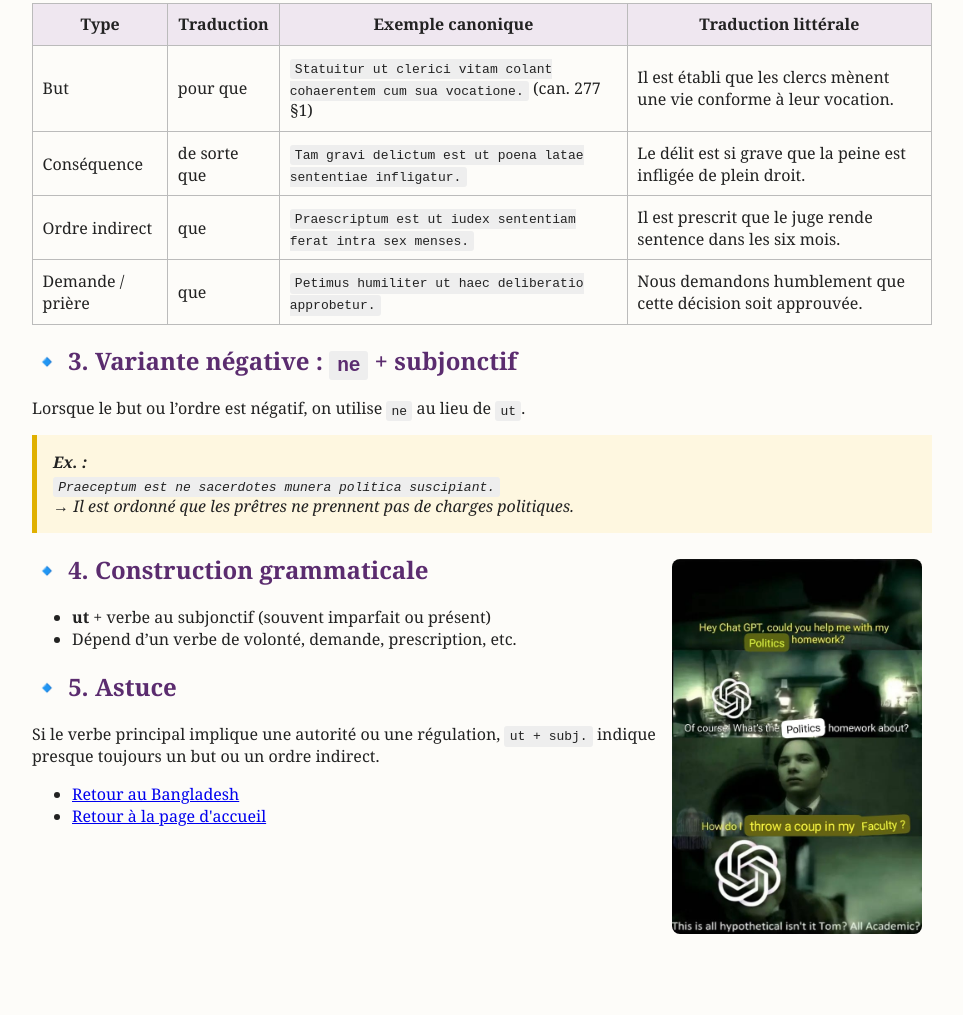
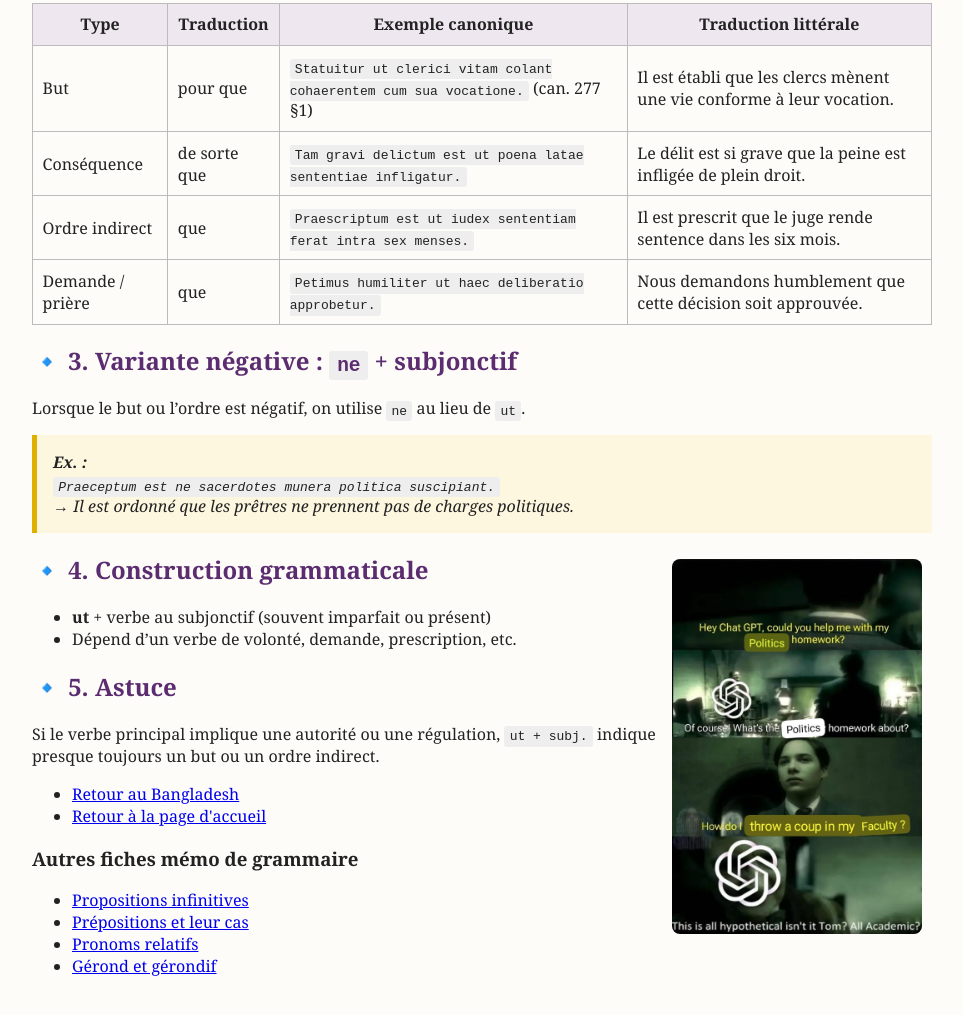
Before and after one commit to elibruyere/Clause-ut, a plain HTML site: page index.html in a window 1280 px wide. Shown: the part 328-1343 px from the top of the page, without its empty margins (158-1121 px from the left). Before the commit the page ends 1272 px from the top, so only its background shows below. Drawn offline with Linux system fonts and the light colour scheme.

Commit message:
Update index.html

```diff
--- a/index.html
+++ b/index.html
@@ -111,6 +111,13 @@
    <li><a href="https://elibruyere.github.io/apostolic-constitution/">Retour au Bangladesh</a></li>
  <li><a href="https://elibruyere.github.io/analyses-canoniques/">Retour à la page d'accueil</a></li>
   </ul>
+        <h3>Autres fiches mémo de grammaire</h3>
+    <ul>
+  <li><a href="https://elibruyere.github.io/Proposition-infinitive/">Propositions infinitives</a></li>
+  <li><a href="https://elibruyere.github.io/cas-prepositions/">Prépositions et leur cas</a></li>
+  <li><a href="https://elibruyere.github.io/pronoms-relatifs/">Pronoms relatifs</a></li>
+    <li><a href="https://elibruyere.github.io/gerond-et-gerondif/">Gérond et gérondif</a></li>
+    </ul>
 
 </body>
 </html>
```
